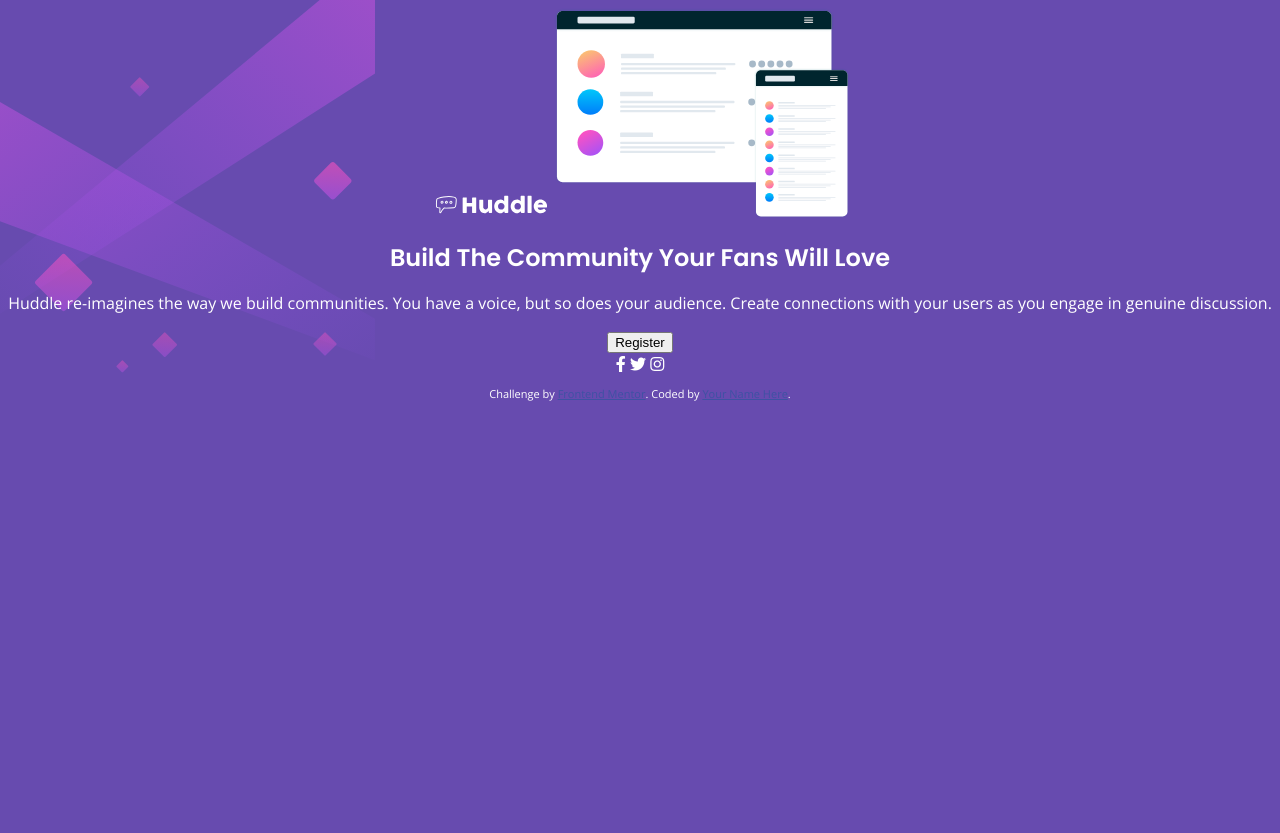
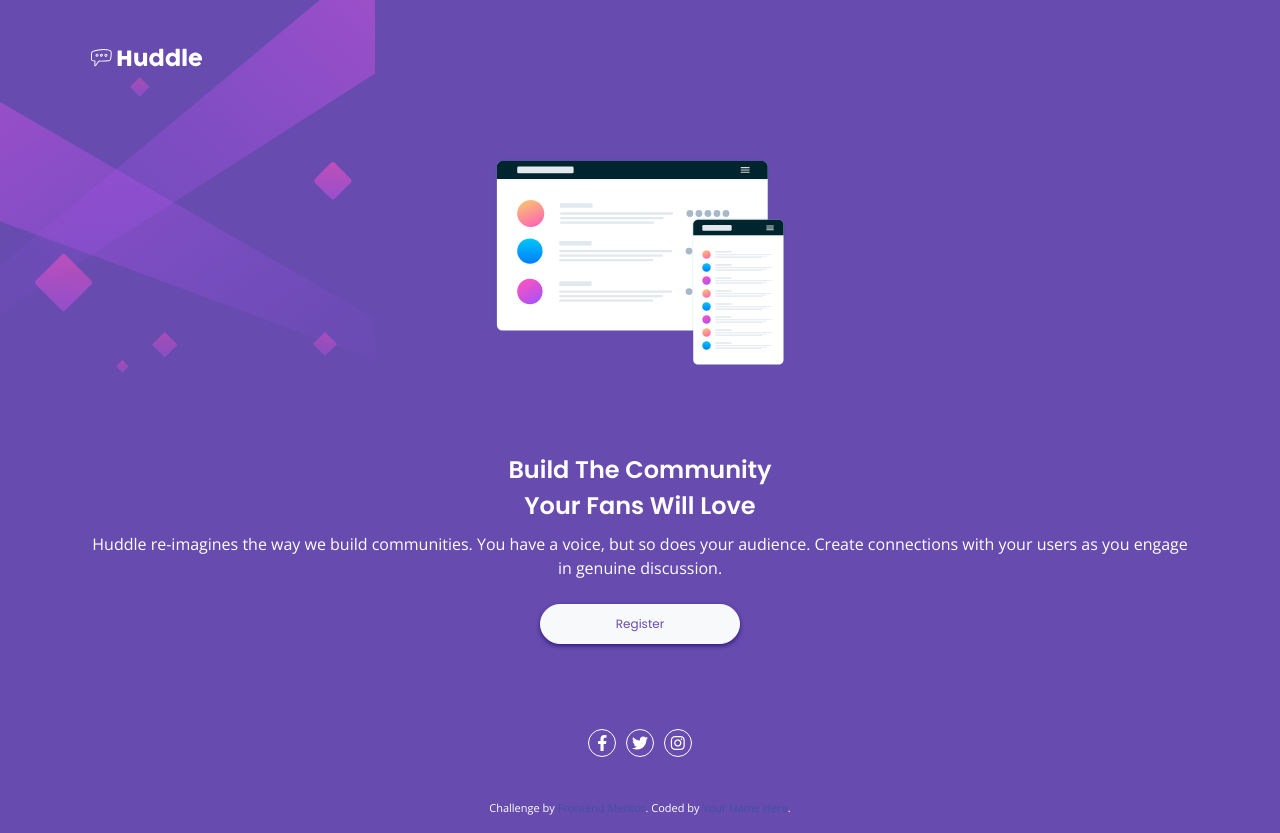
Before and after one commit to Sam-a-lot/FMC-HuddleImageTests, a plain HTML site: page index.html in a window 1280 px wide. Before the commit the page ends 800 px from the top, so only its background shows below. Drawn offline with nearby package versions, Linux system fonts and the light colour scheme.

Commit message:
adding more stuff

```diff
--- a/css/styles.css
+++ b/css/styles.css
@@ -14,12 +14,69 @@ h1 {
     line-height: 36px;
   }
 
+  .container {
+    display: flex;
+    flex-direction: column;
+    justify-content: space-around;
+    align-items: center;
+    margin: 0 auto;
+    height: 100vh;
+    width: 100vw;
+  }
+
   #logo {
     width: 120px;
+    align-self: flex-start;
   }
 
   #mockups {
-    width: 296px;
+    height: 209px;
+  }
+
+  .info {
+    line-height: 24px;
+    font-size: 16px;
+    margin-bottom: 24px;
+  }
+
+  .btn {
+    font-family: 'Poppins', sans-serif;
+    font-weight: 400;
+    font-size: 12px;
+    line-height: 18px;
+    color: #684BB1;
+    width: 200px;
+    height: 40px;
+    box-shadow: 0 2px 4px #311D7B;
+  }
+
+  #bootstrap-override:active, #bootstrap-override:hover {
+    background-color: #E880E8;
+    color: #fff;
+    border: none;
+
+  }
+
+  .social-media {
+    height: 28px;
+    width: 103.5px;
+    display: flex;
+    justify-content: space-between;
+  }
+
+  .fab {
+    border-radius: 50%;
+    border: 1px solid white;
+    width: 28px;
+    height: 28px;
+    display: flex;
+    justify-content: center;
+    align-items: center;
+  }
+
+  .fab:active {
+    border-color: #FF52C1;
+    color: #FF52C1;
   }
 
 .attribution {
--- a/index.html
+++ b/index.html
@@ -5,6 +5,10 @@
   <meta charset="UTF-8">
   <meta name="viewport" content="width=device-width, initial-scale=1.0">
   <!-- displays site properly based on user's device -->
+
+  <!-- Bootstrap 4.6x -->
+  <link rel="stylesheet" href="https://cdn.jsdelivr.net/npm/bootstrap@4.6.0/dist/css/bootstrap.min.css"
+    integrity="sha384-B0vP5xmATw1+K9KRQjQERJvTumQW0nPEzvF6L/Z6nronJ3oUOFUFpCjEUQouq2+l" crossorigin="anonymous">
 
   <link rel="icon" type="image/png" sizes="32x32" href="./images/favicon-32x32.png">
 
@@ -24,21 +28,25 @@
 </head>
 
 <body>
-
+  <div class="container">
     <img id="logo" src="./images/logo.svg" alt="Huddle logo">
     <img id="mockups" src="./images/illustration-mockups.svg" alt="Illustration of mockups for desktop and mobile">
-  <h1>Build The Community Your Fans Will Love</h1>
+    <section>
+      <h1>Build The Community <br>Your Fans Will Love</h1>
 
-  <p>Huddle re-imagines the way we build communities. You have a voice, but so does your audience.
+      <p class="info">Huddle re-imagines the way we build communities. You have a voice, but so does your audience.
         Create connections with your users as you engage in genuine discussion.</p>
 
-  <button>Register</button>
+      <button type="button" class="btn btn-light rounded-pill" id="bootstrap-override">Register</button>
+    </section>
 
     <div class="social-media">
       <i class="fab fa-facebook-f" id="fb"></i>
       <i class="fab fa-twitter" id="twitter"></i>
       <i class="fab fa-instagram" id="insta"></i>
     </div>
+  </div>
+</body>
 
 <footer>
   <p class="attribution">
@@ -46,6 +54,5 @@
     Coded by <a href="#">Your Name Here</a>.
   </p>
 </footer>
-</body>
 
 </html>
```
Lines whose indentation alone changed are shown as unchanged.
